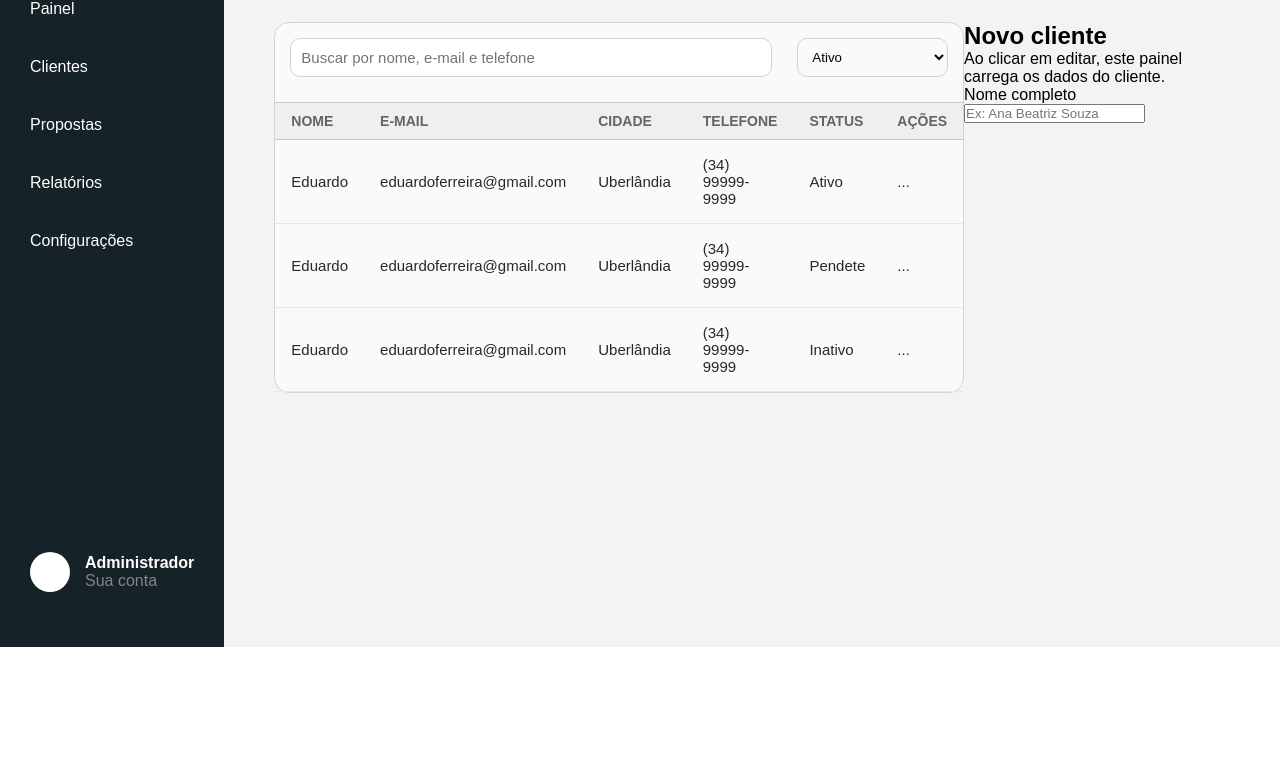
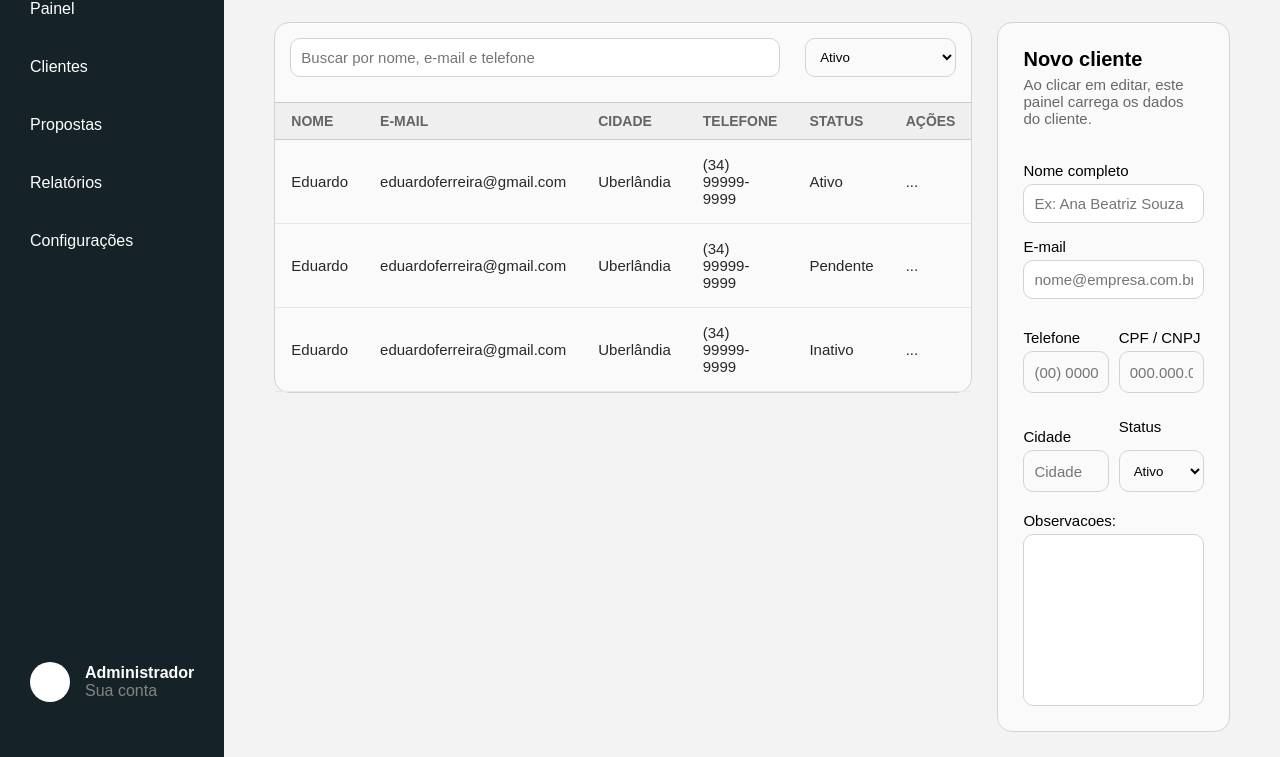
Before and after one commit to EduardoFerreiraa/sistema-gestao-clientes, a website: page public/index.html in a window 1280 px wide. Shown: the part 153-910 px from the top of the page. Before the commit the page ends 800 px from the top, so only its background shows below. Drawn offline with Linux system fonts and the light colour scheme.

Commit message:
style: ajusta alinhamento e campos do formulário de clientes

```diff
--- a/public/index.html
+++ b/public/index.html
@@ -63,7 +63,7 @@
                 id="filter-search"
                 placeholder="Buscar por nome, e-mail e telefone"
               />
-              <select id="options">
+              <select class="options">
                 <option value="ativo">Ativo</option>
                 <option value="inativo">Inativo</option>
                 <option value="pendente">Pendente</option>
@@ -97,7 +97,7 @@
                   <td>eduardoferreira@gmail.com</td>
                   <td>Uberlândia</td>
                   <td>(34) 99999-9999</td>
-                  <td>Pendete</td>
+                  <td>Pendente</td>
                   <td class="status-pendete">...</td>
                 </tr>
 
@@ -119,7 +119,71 @@
 
             <form id="formulario">
               <label for="nome">Nome completo</label>
-              <input type="text" placeholder="Ex: Ana Beatriz Souza" />
+              <input
+                type="text"
+                id="nomeInput"
+                placeholder="Ex: Ana Beatriz Souza"
+              />
+
+              <label for="email">E-mail</label>
+              <input
+                type="email"
+                name="email"
+                id="emailInput"
+                placeholder="nome@empresa.com.br"
+              />
+
+              <div class="labels">
+                <div class="tel">
+                  <label for="telefone">Telefone</label>
+                  <input
+                    type="tel"
+                    name="telefone"
+                    id="telefoneInput"
+                    placeholder="(00) 00000-0000"
+                  />
+                </div>
+
+                <div class="cpf">
+                  <label for="cpf">CPF / CNPJ</label>
+                  <input
+                    type="text"
+                    name="cpf"
+                    id="cpfInput"
+                    placeholder="000.000.000-00"
+                  />
+                </div>
+              </div>
+
+              <div class="labels">
+                <div class="cidade">
+                  <label for="cidade">Cidade</label>
+                  <input
+                    type="text"
+                    name="cidade"
+                    id="cidadeInput"
+                    placeholder="Cidade"
+                  />
+                </div>
+
+                <div class="status">
+                  <label for="status">Status</label>
+                  <select class="options-status">
+                    <option value="ativo">Ativo</option>
+                    <option value="inativo">Inativo</option>
+                    <option value="pendente">Pendente</option>
+                  </select>
+                </div>
+              </div>
+
+              <label for="observacoes">Observacoes:</label>
+              <textarea
+                name="observacoes"
+                id="observacoesInput"
+                rows="10"
+                placeholder="Anotações internas sobre o cliente"
+              >
+              </textarea>
             </form>
           </div>
         </div>
--- a/public/styles/style.css
+++ b/public/styles/style.css
@@ -215,6 +215,7 @@ body {
   display: flex;
   justify-content: space-between;
   align-items: flex-start;
+  gap: 25px;
 }
 
 .layout-table {
@@ -245,7 +246,7 @@ body {
   border: 1px solid #9c9c9c;
 }
 
-#options {
+.options {
   width: 200px;
   padding: 10px;
   background-color: #fafafa;
@@ -295,3 +296,100 @@ body {
 
 }
 */
+
+.layout-cliente {
+  display: flex;
+  flex-direction: column;
+  justify-content: center;
+  align-items: flex-start;
+  border: 1px solid #d3d3d3;
+  border-radius: 15px;
+  background-color: #fafafa;
+  padding: 25px;
+  gap: 5px;
+}
+
+.layout-cliente h2 {
+  font-size: 20px;
+}
+
+.layout-cliente p {
+  color: rgb(104, 104, 104);
+  font-size: 15px;
+}
+
+#formulario {
+  margin-top: 15px;
+  width: 100%;
+  display: flex;
+  flex-direction: column;
+  justify-content: center;
+  align-items: flex-start;
+}
+
+#formulario label,
+.tel,
+.cpf,
+.cidade {
+  font-size: 15px;
+  margin: 15px 0 5px 0;
+}
+
+#formulario input {
+  font-size: 15px;
+  outline: none;
+  width: 100%;
+  padding: 10px;
+  border: 1px solid #d3d3d3;
+  border-radius: 10px;
+  transition: all 0.2s ease;
+}
+
+#formulario input:focus {
+  border: 1px solid #646464;
+}
+
+.labels {
+  display: flex;
+  justify-content: center;
+  align-items: center;
+  gap: 10px;
+}
+
+.labels > div {
+  flex: 1;
+  min-width: 0;
+}
+
+.labels label {
+  display: block;
+}
+
+.labels input,
+.options-status {
+  width: 100%;
+  height: 42px;
+  padding: 10px;
+  background-color: #fafafa;
+  border: 1px solid #d3d3d3;
+  border-radius: 10px;
+}
+
+.options-status {
+  margin-top: 10px;
+}
+
+textarea {
+  box-sizing: border-box;
+  outline: none;
+  resize: none;
+  width: 100%;
+  padding: 10px;
+  border: 1px solid #d3d3d3;
+  border-radius: 10px;
+  transition: all 0.2s ease;
+}
+
+textarea:focus {
+  border: 1px solid #646464;
+}
```
